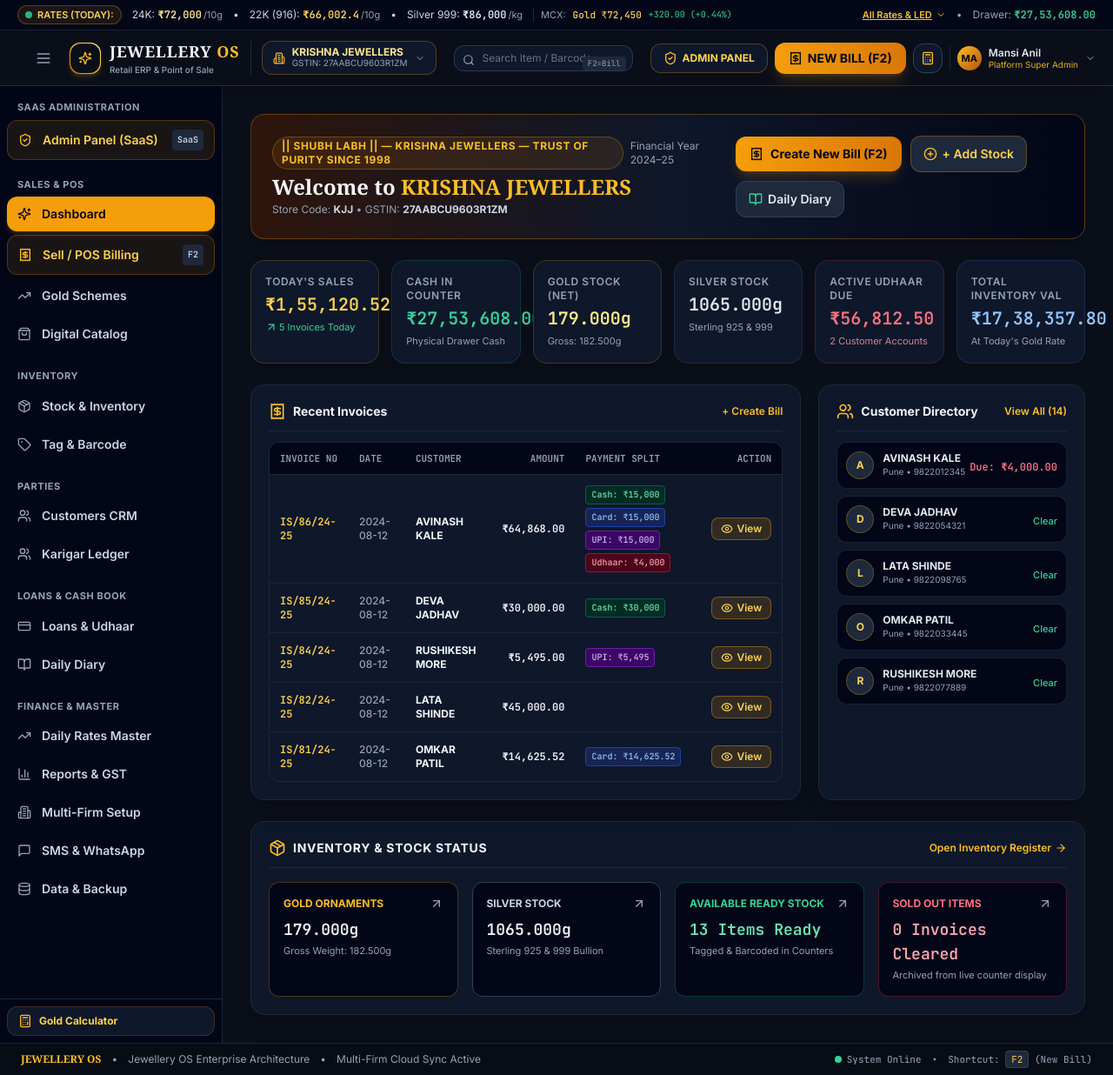
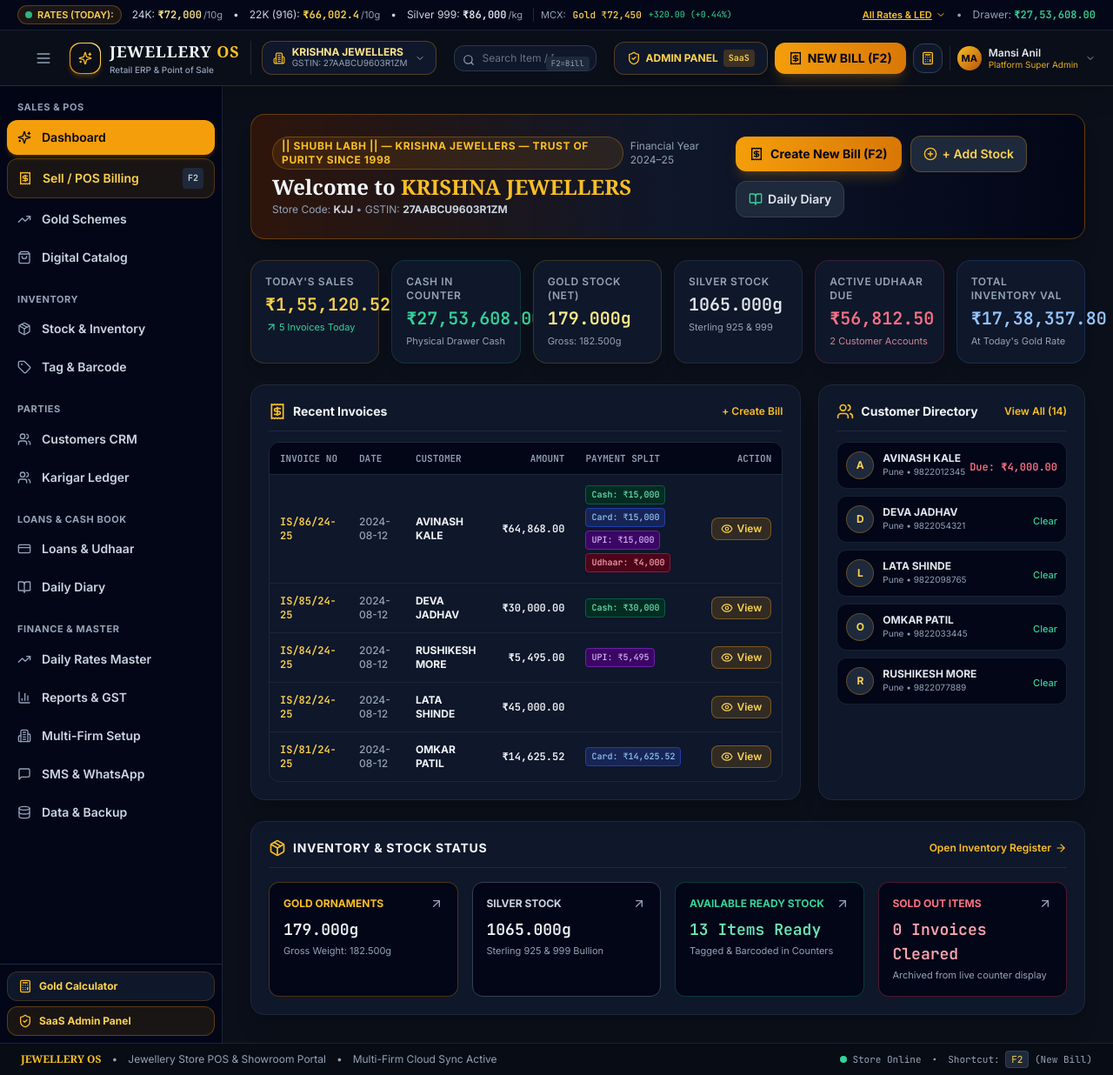
Before and after one commit to Sujalshah46/jewel-os, a React (Vite) app: page / in a window 1280 px wide. Shown: the whole page at 87% size. Built offline with nearby package versions, Linux system fonts and the light colour scheme.

Commit message:
Separate SaaS Admin Panel and Retail Store into dedicated independent portals

```diff
--- a/src/App.jsx
+++ b/src/App.jsx
@@ -39,11 +39,47 @@
   const [mobileMenuOpen, setMobileMenuOpen] = useState(false);
   const [calculatorOpen, setCalculatorOpen] = useState(false);
 
+  // Dedicated Portal State: 'retail' vs 'admin'
+  const [currentPortal, setCurrentPortal] = useState(() => {
+    if (typeof window !== 'undefined' && window.location.hash === '#admin') {
+      return 'admin';
+    }
+    return activeModule === 'admin' ? 'admin' : 'retail';
+  });
+
+  // Synchronize URL Hash and browser history
+  useEffect(() => {
+    const handleHashChange = () => {
+      if (window.location.hash === '#admin') {
+        setCurrentPortal('admin');
+      } else {
+        setCurrentPortal('retail');
+      }
+    };
+    window.addEventListener('hashchange', handleHashChange);
+    return () => window.removeEventListener('hashchange', handleHashChange);
+  }, []);
+
+  const switchPortal = (portal) => {
+    setCurrentPortal(portal);
+    if (portal === 'admin') {
+      window.location.hash = '#admin';
+    } else {
+      window.location.hash = '#retail';
+      if (activeModule === 'admin') {
+        setActiveModule('dashboard');
+      }
+    }
+  };
+
   // Keyboard Shortcuts (F2 -> POS Billing, Esc -> Close modals)
   useEffect(() => {
     const handleKeyDown = (e) => {
       if (e.key === 'F2') {
         e.preventDefault();
+        if (currentPortal === 'admin') {
+          switchPortal('retail');
+        }
         setActiveModule('billing');
       }
       if (e.key === 'Escape') {
@@ -55,14 +91,44 @@
     };
     window.addEventListener('keydown', handleKeyDown);
     return () => window.removeEventListener('keydown', handleKeyDown);
-  }, [previewInvoice, previewEstimate, calculatorOpen, mobileMenuOpen, setActiveModule, setPreviewInvoice, setPreviewEstimate]);
+  }, [previewInvoice, previewEstimate, calculatorOpen, mobileMenuOpen, currentPortal, setActiveModule, setPreviewInvoice, setPreviewEstimate]);
 
+  // =========================================================================
+  // 1. DEDICATED SAAS PLATFORM ADMIN PORTAL VIEW (Independent Full-Screen UI)
+  // =========================================================================
+  if (currentPortal === 'admin') {
+    return (
+      <div className="min-h-screen bg-[#070A12] text-slate-100 flex flex-col font-sans">
+        <main className="flex-1 w-full max-w-7xl mx-auto p-4 md:p-6 lg:p-8">
+          <AdminPanel onSwitchToRetail={() => switchPortal('retail')} />
+        </main>
+
+        {/* Dedicated Admin Console Footer */}
+        <footer className="no-print bg-[#04060b] border-t border-slate-800/80 py-2.5 px-6 text-xs text-slate-400 flex flex-wrap items-center justify-between gap-2">
+          <div className="flex items-center space-x-3">
+            <span className="font-serif font-bold text-amber-400">JEWELLERY OS</span>
+            <span>•</span>
+            <span>SaaS Platform &amp; Multi-Tenant Enterprise Admin</span>
+            <span>•</span>
+            <span className="font-mono text-emerald-400">System Healthy</span>
+          </div>
+          <div className="flex items-center space-x-3">
+            <button
+              onClick={() => switchPortal('retail')}
+              className="text-amber-400 hover:text-amber-300 font-bold flex items-center gap-1 cursor-pointer transition-colors"
+            >
+              <span>← Return to Retail Store POS (F2)</span>
+            </button>
+          </div>
+        </footer>
+      </div>
+    );
+  }
+
+  // =========================================================================
+  // 2. DEDICATED RETAIL STORE POS & SHOWROOM PORTAL VIEW
+  // =========================================================================
   const renderActiveModule = () => {
-    // If admin panel, always render regardless of tenant gating
-    if (activeModule === 'admin') {
-      return <AdminPanel />;
-    }
-
     // Module Entitlement Guard
     if (!isModuleEnabled(activeModule)) {
       return (
@@ -80,10 +146,10 @@
           </div>
           <div className="pt-2 flex justify-center gap-3">
             <button
-              onClick={() => setActiveModule('admin')}
+              onClick={() => switchPortal('admin')}
               className="px-5 py-2 bg-gradient-to-r from-amber-500 to-amber-600 hover:from-amber-400 text-slate-950 font-bold rounded-xl text-xs shadow-lg shadow-amber-500/20 cursor-pointer"
             >
-              Open Admin Panel to Enable Module
+              Open SaaS Admin Panel to Enable Module
             </button>
             <button
               onClick={() => setActiveModule('dashboard')}
@@ -140,15 +206,17 @@
         mobileMenuOpen={mobileMenuOpen}
         setMobileMenuOpen={setMobileMenuOpen}
         onOpenCalculator={() => setCalculatorOpen(prev => !prev)}
+        onSwitchToAdmin={() => switchPortal('admin')}
       />
 
       <div className="flex-1 flex overflow-hidden">
-        {/* Unified Left Sidebar for Desktop */}
+        {/* Unified Left Sidebar for Desktop Store Operations */}
         <DesktopSidebar
           collapsed={sidebarCollapsed}
           activeModule={activeModule}
           setActiveModule={setActiveModule}
           onOpenCalculator={() => setCalculatorOpen(prev => !prev)}
+          onSwitchToAdmin={() => switchPortal('admin')}
         />
 
         {/* Main Content Area */}
@@ -167,14 +235,14 @@
         <div className="flex items-center space-x-3">
           <span className="font-serif font-bold text-amber-400">JEWELLERY OS</span>
           <span>•</span>
-          <span>Jewellery OS Enterprise Architecture</span>
+          <span>Jewellery Store POS &amp; Showroom Portal</span>
           <span>•</span>
           <span>Multi-Firm Cloud Sync Active</span>
         </div>
         <div className="flex items-center space-x-3 font-mono text-[11px]">
           <span className="flex items-center gap-1.5">
             <span className="w-2 h-2 rounded-full bg-emerald-400"></span>
-            <span>System Online</span>
+            <span>Store Online</span>
           </span>
           <span>•</span>
           <span>Shortcut: <kbd className="bg-slate-800 text-amber-300 px-1.5 py-0.5 rounded border border-slate-700">F2</kbd> (New Bill)</span>
--- a/src/components/admin/AdminPanel.jsx
+++ b/src/components/admin/AdminPanel.jsx
@@ -33,7 +33,7 @@
 import AdminAuditLogTab from './AdminAuditLogTab';
 import AdminSettingsTab from './AdminSettingsTab';
 
-export default function AdminPanel() {
+export default function AdminPanel({ onSwitchToRetail }) {
   const {
     activeClient,
     clients,
@@ -133,13 +133,15 @@
             <span className="font-bold text-slate-200">{currentRole}</span>
           </div>
 
-          {/* Back to POS Button */}
+          {/* Return to Retail Store POS Button */}
           <button
-            onClick={() => setActiveModule('billing')}
-            className="flex items-center space-x-1.5 bg-slate-800 hover:bg-slate-700 text-slate-200 px-3.5 py-2 rounded-xl text-xs font-bold transition-all border border-slate-700 cursor-pointer"
+            type="button"
+            onClick={onSwitchToRetail || (() => setActiveModule('billing'))}
+            className="flex items-center space-x-2 bg-gradient-to-r from-amber-500 to-amber-600 hover:from-amber-400 text-slate-950 px-4 py-2 rounded-xl text-xs font-bold transition-all shadow-lg shadow-amber-500/20 cursor-pointer hover:scale-[1.02] active:scale-95"
+            title="Return to Showroom POS & Retail Dashboard"
           >
-            <ArrowLeft className="w-3.5 h-3.5 text-amber-400" />
-            <span>Back to POS (F2)</span>
+            <ArrowLeft className="w-4 h-4 text-slate-950" />
+            <span>← Return to Retail Store POS (F2)</span>
           </button>
         </div>
       </div>
--- a/src/components/layout/AppShell.jsx
+++ b/src/components/layout/AppShell.jsx
@@ -32,7 +32,7 @@
 } from 'lucide-react';
 import { formatCurrency } from '../../utils/numberToWords';
 
-export default function AppShell({ sidebarCollapsed, setSidebarCollapsed, mobileMenuOpen, setMobileMenuOpen, onOpenCalculator }) {
+export default function AppShell({ sidebarCollapsed, setSidebarCollapsed, mobileMenuOpen, setMobileMenuOpen, onOpenCalculator, onSwitchToAdmin }) {
   const {
     activeFirm,
     firms,
@@ -58,14 +58,8 @@
   const gold18k = dailyRates.find(r => r.karat?.includes('18K'))?.ratePerGram || 5400;
   const silver999 = dailyRates.find(r => r.metalType === 'Silver' && r.karat?.includes('999'))?.ratePerGram || 86;
 
-  // Grouped Navigation Structure
+  // Retail Store Navigation Structure (SaaS Admin is a separate portal)
   const navigationGroups = [
-    {
-      title: 'SaaS Administration',
-      items: [
-        { id: 'admin', label: 'Admin Panel (SaaS & Master)', icon: ShieldCheck, highlight: true, badge: 'SaaS' }
-      ]
-    },
     {
       title: 'Sales & POS',
       items: [
@@ -304,18 +298,16 @@
 
           {/* Right Action Buttons */}
           <div className="flex items-center space-x-2">
-            {/* Admin Panel Button */}
+            {/* Separate Admin Portal Switcher */}
             <button
               type="button"
-              onClick={() => setActiveModule('admin')}
-              className={`flex items-center space-x-1.5 px-3 md:px-3.5 py-2 rounded-xl text-xs font-bold transition-all ${
-                activeModule === 'admin'
-                  ? 'bg-amber-400 text-slate-950 shadow-lg shadow-amber-500/20'
-                  : 'bg-slate-900 hover:bg-slate-800 text-amber-300 border border-amber-500/30'
-              }`}
+              onClick={onSwitchToAdmin || (() => setActiveModule('admin'))}
+              title="Switch to SaaS Enterprise Admin Console"
+              className="flex items-center space-x-1.5 px-3 md:px-3.5 py-2 rounded-xl text-xs font-bold transition-all bg-slate-900 hover:bg-slate-800 text-amber-300 border border-amber-500/30 shadow-md cursor-pointer hover:border-amber-400"
             >
               <ShieldCheck className="w-4 h-4 text-amber-400 flex-shrink-0" />
               <span className="hidden sm:inline">ADMIN PANEL</span>
+              <span className="text-[10px] bg-amber-500/20 text-amber-300 px-1.5 py-0.5 rounded font-mono font-bold">SaaS</span>
             </button>
 
             <button
@@ -476,17 +468,11 @@
   );
 }
 
-// 3. Desktop Collapsible Grouped Sidebar Component
-export function DesktopSidebar({ collapsed, activeModule, setActiveModule, onOpenCalculator }) {
+// 3. Desktop Collapsible Grouped Sidebar Component (Purely Store Operations)
+export function DesktopSidebar({ collapsed, activeModule, setActiveModule, onOpenCalculator, onSwitchToAdmin }) {
   const { isModuleEnabled, activeClient } = useJewellery();
 
   const navigationGroups = [
-    {
-      title: 'SaaS Administration',
-      items: [
-        { id: 'admin', label: 'Admin Panel (SaaS)', icon: ShieldCheck, highlight: true, badge: 'SaaS' }
-      ]
-    },
     {
       title: 'Sales & POS',
       items: [
@@ -597,8 +583,8 @@
         ))}
       </div>
 
-      {/* Sidebar Footer with Calculator & Shortcuts */}
-      <div className="p-2 border-t border-slate-800 space-y-1">
+      {/* Sidebar Footer with Calculator & Admin Switcher */}
+      <div className="p-2 border-t border-slate-800 space-y-1.5">
         <button
           onClick={onOpenCalculator}
           className={`w-full flex items-center ${collapsed ? 'justify-center p-2.5' : 'space-x-2 px-3 py-2'} rounded-xl bg-slate-900 hover:bg-slate-800 text-amber-300 text-xs font-bold border border-amber-500/20 transition-colors`}
@@ -607,6 +593,16 @@
           <Calculator className="w-4 h-4 text-amber-400 flex-shrink-0" />
           {!collapsed && <span>Gold Calculator</span>}
         </button>
+
+        <button
+          type="button"
+          onClick={onSwitchToAdmin}
+          className={`w-full flex items-center ${collapsed ? 'justify-center p-2.5' : 'space-x-2 px-3 py-2'} rounded-xl bg-amber-500/10 hover:bg-amber-500/20 text-amber-300 text-xs font-bold border border-amber-500/30 transition-colors cursor-pointer`}
+          title="Switch to SaaS Admin Panel"
+        >
+          <ShieldCheck className="w-4 h-4 text-amber-400 flex-shrink-0" />
+          {!collapsed && <span>SaaS Admin Panel</span>}
+        </button>
       </div>
     </aside>
   );
```
